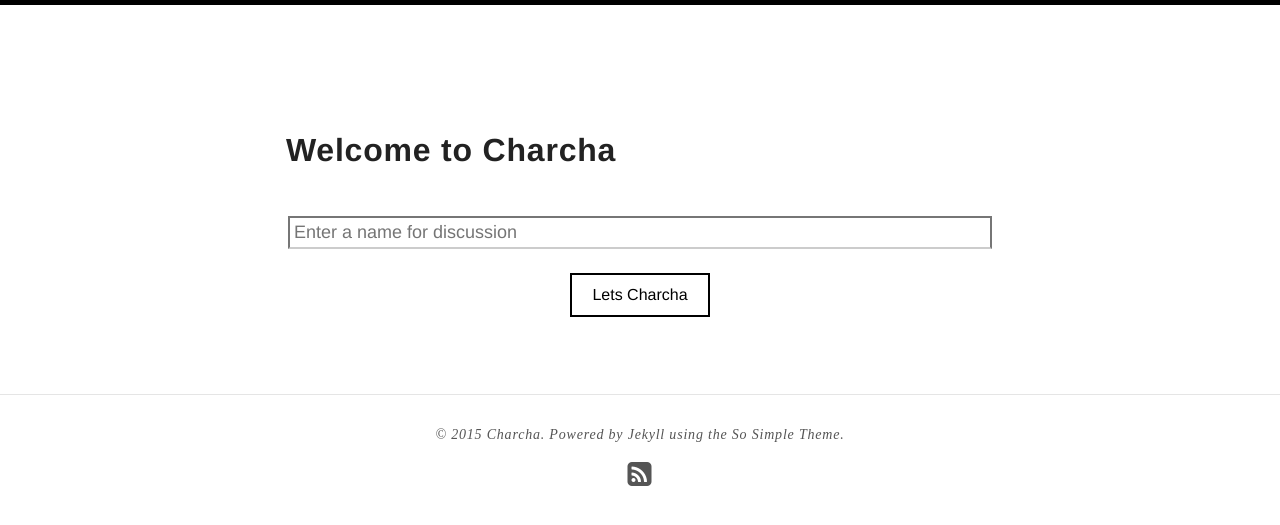
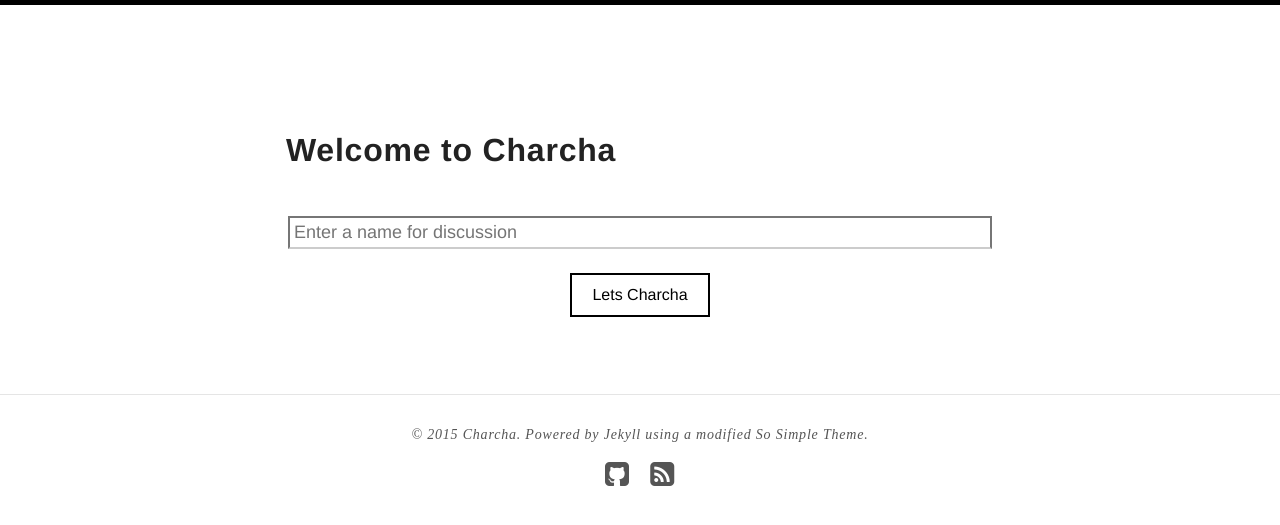
Before and after one commit to charcha/charcha.github.io, a Jekyll site: the page built from index.html, in a window 1280 px wide. Shown: the top 525 px of the page. Built offline with Jekyll 4.4.1, drawn with Linux system fonts in a browser that asks for light colours; nearby versions of some CDN libraries.

Commit message:
Zoho verification and changes

```diff
--- a/_config.yml
+++ b/_config.yml
@@ -36,4 +36,4 @@ owner:
   disqus-shortname:
   twitter: #username
   facebook: #username
-  github: #charcha
+  github: charcha
--- a/_data/navigation.yml
+++ b/_data/navigation.yml
@@ -14,3 +14,6 @@
 
 - title: Credits
   url: /credits
+
+- title: Zoho
+  url: /zohoverify
--- a/_includes/footer.html
+++ b/_includes/footer.html
@@ -1,6 +1,5 @@
-{% if site.owner.google.ad-client and site.owner.google.ad-slot %}{% include ad-footer.html %}{% endif %}
 
-<span>&copy; {{ site.time | date: '%Y' }} {{ site.owner.name }}. Powered by <a href="http://jekyllrb.com" rel="nofollow">Jekyll</a> using the <a href="http://mademistakes.com/so-simple/" rel="nofollow">So Simple Theme</a>.</span>
+<span>&copy; {{ site.time | date: '%Y' }} {{ site.owner.name }}. Powered by <a href="http://jekyllrb.com" rel="nofollow">Jekyll</a> using a modified <a href="http://mademistakes.com/so-simple/" rel="nofollow">So Simple Theme</a>.</span>
 <div class="social-icons">
 	{% if site.owner.twitter %}<a href="http://twitter.com/{{ site.owner.twitter }}" title="{{ site.owner.name}} on Twitter" target="_blank"><i class="fa fa-twitter-square fa-2x"></i></a>{% endif %}
 	{% if site.owner.facebook %}<a href="http://facebook.com/{{ site.owner.facebook }}" title="{{ site.owner.name}} on Facebook" target="_blank"><i class="fa fa-facebook-square fa-2x"></i></a>{% endif %}
--- /dev/null
+++ b/zohoverify/verifyforzoho.html
@@ -0,0 +1 @@
+1436770462697
```
Also changed, not shown: 1 other file.
